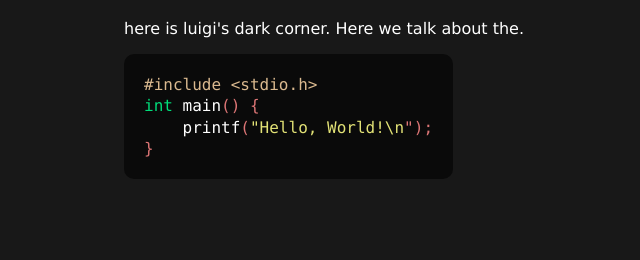
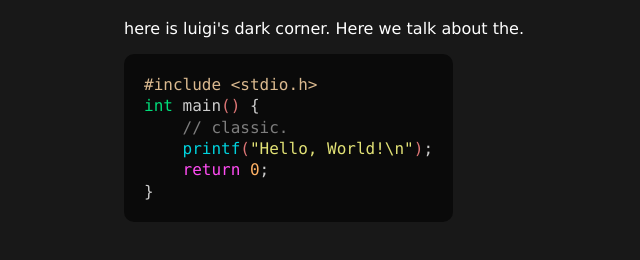
Before and after one commit to oluigipo/oluigipo.github.io, a plain HTML site: page index.html in a window 1280 px wide. Shown: the part 62-322 px from the top of the page, without its empty margins (4-644 px from the left). Drawn offline with Linux system fonts and the light colour scheme.

Commit message:
more highlight

```diff
--- a/hl.js
+++ b/hl.js
@@ -23,7 +23,9 @@ function tokenize(str) {
 
 	let i = 0;
 	do {
-		const c = () => str[i] || '\0';
+		function c(n = 0) {
+			return str[i+n] || '\0';
+		}
 
 		if (charIsLetter(c())) {
 			const begin = i;
@@ -46,11 +48,17 @@ function tokenize(str) {
 			const begin = i;
 
 			while (++i, c() != '"');
+			++i;
 			result.push({ kind: "string", value: str.slice(begin, i) });
 		}
 
+		if (c() == '/' && c(1) == '/') {
+			result.push({ kind: "comment", value: str.slice(i) });
+			break;
+		}
+
 		switch (c()) {
-			case ' ': case '\t':
+			case ' ': case '\t': case '{': case '}': case ';': case ':':
 				result.push({ kind: "empty", value: c() });
 				++i;
 				break;
@@ -72,32 +80,52 @@ const highlight = {
 	c: function(str) {
 		const keywords = [
 			"if", "while", "do", "return", "for", "static", "extern",
-			"const", "restrict", "unsigned", "signed"
+			"const", "restrict", "unsigned", "signed", "auto",
+			"break", "case", "continue", "default", "else",
+			"enum", "extern", "fortran", "goto", "inline",
+			"long", "short", "register", "return", "sizeof",
+			"struct", "switch", "typedef", "union", "_Alignas",
+			"_Alignof", "_Atomic", "_Bool", "_Complex", "Generic",
+			"_Imaginary", "Noreturn", "_Static_assert", "_Thread_local"
 		];
 
 		const types = [
 			"int", "uint", "char",
 			"u8", "u16", "u32", "u64",
-			"i8", "i16", "i32", "i64"
+			"i8", "i16", "i32", "i64",
+			"b8", "b16", "b32", "b64",
+			"float", "f32", "double", "f64",
+			"char", "void", "bool"
+		];
+
+		const funcs = [
+			"printf"
 		];
 
 		function normalHighlight(line) {
 			return tokenize(line).map(token => {
+				function withTag(clazz) {
+					return `<span class="${clazz}">${token.value}</span>`;
+				}
+
 				switch (token.kind) {
-					case "number":
-						return `<span class="hl-number">${token.value}</span>`;
-					case "ident":
+					case "number": return withTag("hl-number");
+					case "string": return withTag("hl-string");
+					case "empty": return token.value;
+					case "operator": return withTag("hl-operator");
+					case "comment": return withTag("hl-comment");
+					case "ident": {
 						if (keywords.includes(token.value))
-							return `<span class="hl-keyword">${token.value}</span>`;
+							return withTag("hl-keyword");
+
 						if (types.includes(token.value))
-							return `<span class="hl-type">${token.value}</span>`;
+							return withTag("hl-type");
+
+						if (funcs.includes(token.value))
+							return withTag("hl-func");
+
 						return token.value;
-					case "string":
-						return `<span class="hl-string">${token.value}</span>`;
-					case "empty":
-						return token.value;
-					case "operator":
-						return `<span class="hl-operator">${token.value}</span>`;
+					}
 				}
 
 				return token.value;
--- a/index.css
+++ b/index.css
@@ -18,6 +18,7 @@ code {
 	display: inline-block;
 	white-space: pre;
 	line-height: 16pt;
+	color: #cccccc;
 }
 
 .hl-keyword { color: #ff4cf3; }
@@ -26,3 +27,5 @@ code {
 .hl-type { color: #00dd7a; }
 .hl-string { color: #e2e276; }
 .hl-number { color: #ffb165; }
+.hl-func { color: #00D2DD; }
+.hl-comment { color: #7D7D7D;  }
--- a/index.js
+++ b/index.js
@@ -1,7 +1,7 @@
 console.log("I'm not hiring if that's what you're looking for.");
 
 const codes = [
-	"#include <stdio.h>\nint main() {\n\tprintf(\"Hello, World!\\n\");\n}"
+	"#include <stdio.h>\nint main() {\n\t// classic.\n\tprintf(\"Hello, World!\\n\");\n\treturn 0;\n}"
 ];
 
 window.onload = function() {
@@ -9,7 +9,7 @@ window.onload = function() {
 	for (let i = 0; i < elements.length; ++i) {
 		const el = elements.item(i);
 
-		el.innerHTML = highlight.c(codes[i]);
+		el.innerHTML = highlight[el.className.replace("lang-", '')](codes[i]);
 		el.style.tabSize = 4;
 	}
 };
```
